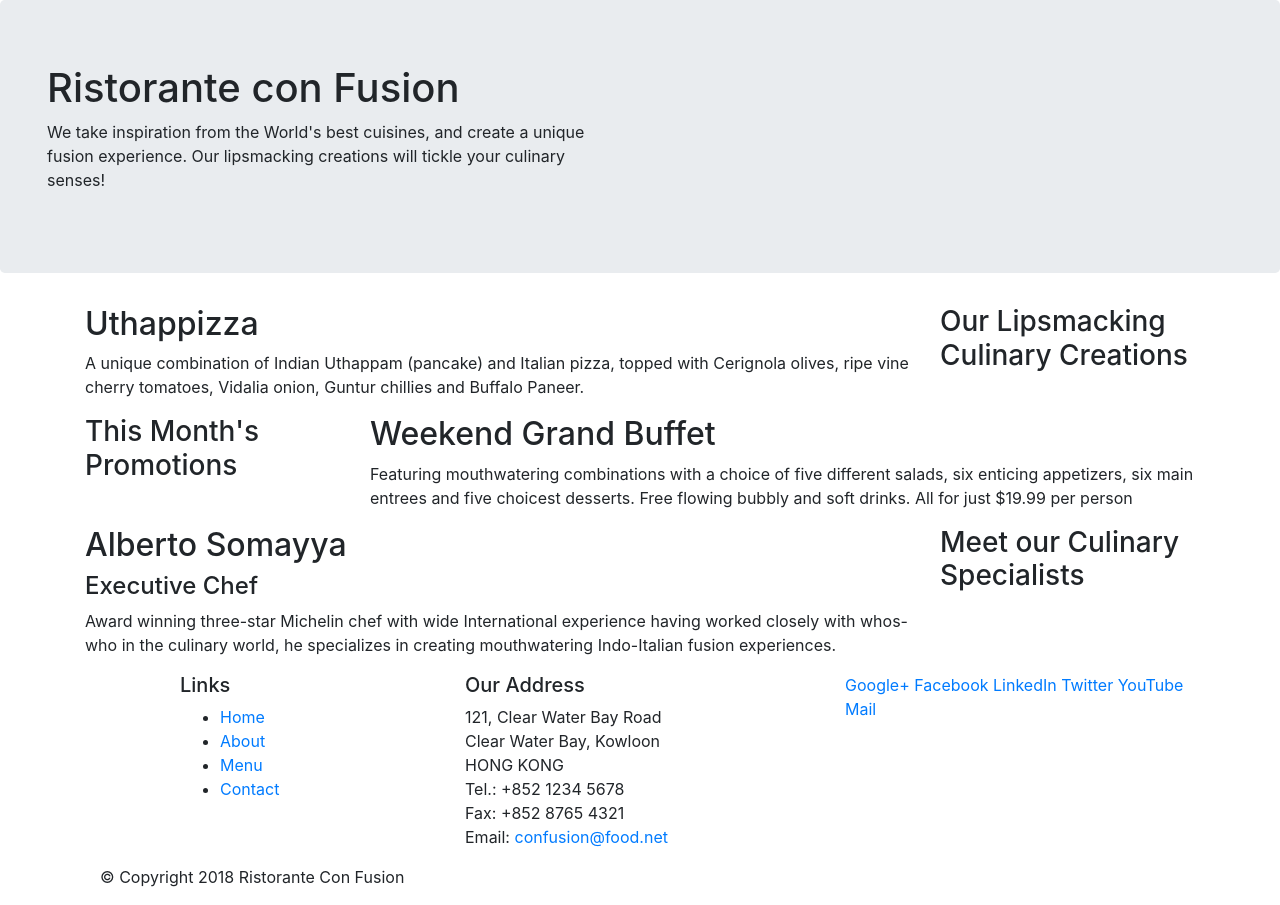
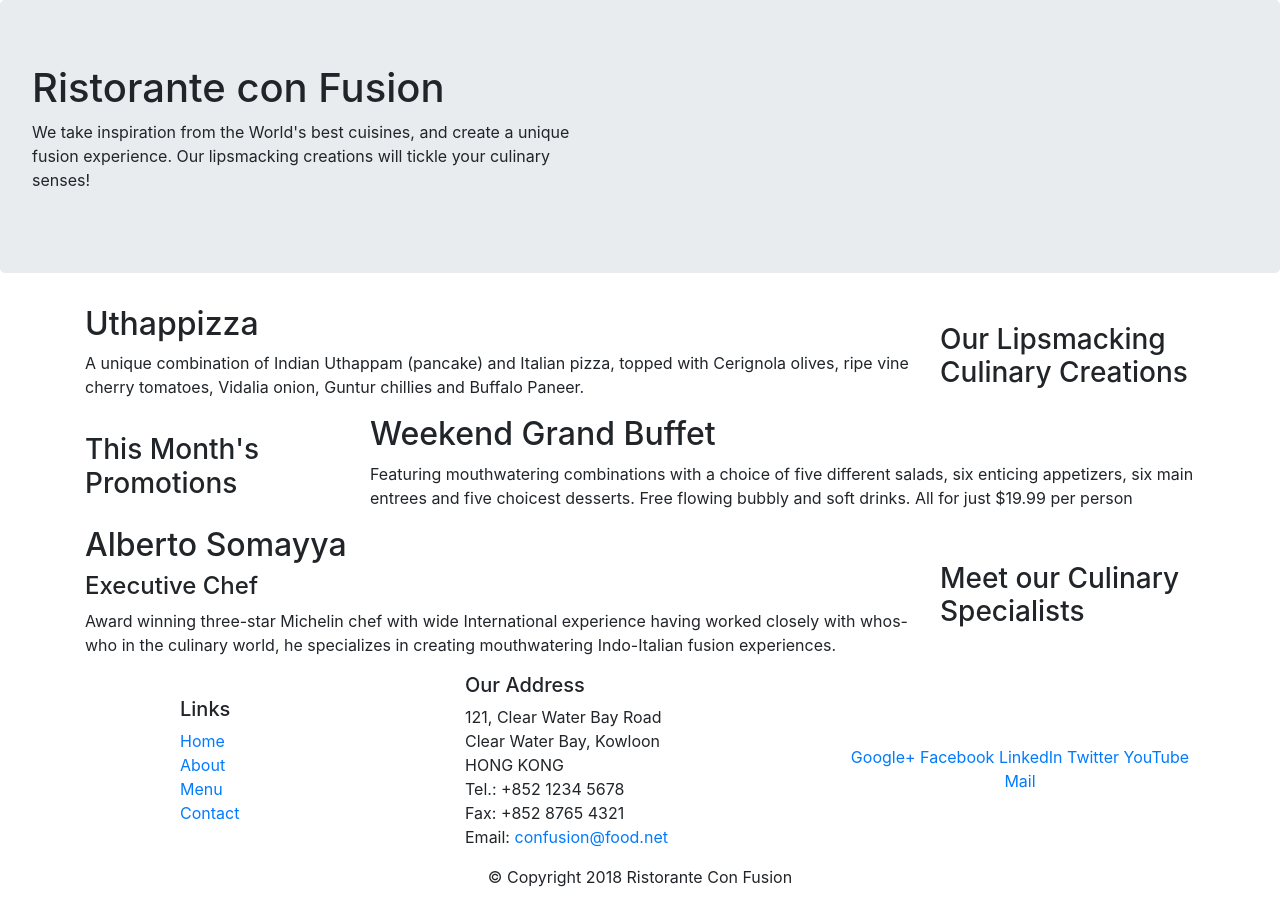
Before and after one commit to Jothinayagan/coursera-bootstarp, a website: page index.html in a window 1280 px wide. Drawn offline with nearby package versions, Linux system fonts and the light colour scheme.

Commit message:
Custom css styles

```diff
--- a/index.html
+++ b/index.html
@@ -9,13 +9,14 @@
 
     <!-- Bootstrap CSS -->
     <link rel="stylesheet" href="node_modules/bootstrap/dist/css/bootstrap.min.css">
+    <link rel="stylesheet" href="css/styles.css">
     <title>Ristorante Con Fusion</title>
 </head>
 
 <body>
 
     <header class="jumbotron">
-        <div>
+        <div class="row row-header">
             <div>
                 <div class="col-12 col-sm-6">
                     <h1>Ristorante con Fusion</h1>
@@ -29,7 +30,7 @@
     </header>
 
     <div class="container">
-        <div class="row">
+        <div class="row row-content align-items-center">
             <div class="col-12 col-sm-4 order-sm-last col-md-3">
                 <h3>Our Lipsmacking Culinary Creations</h3>
             </div>
@@ -41,7 +42,7 @@
         </div>
 
 
-        <div class="row">
+        <div class="row row-content align-items-center">
             <div class="col-12 col-sm-4 col-md-3">
                 <h3>This Month's Promotions</h3>
             </div>
@@ -53,7 +54,7 @@
             </div>
         </div>
 
-        <div class="row">
+        <div class="row row-content align-items-center">
             <div class="col-12 col-sm-4 order-sm-last col-md-3">
                 <h3>Meet our Culinary Specialists</h3>
             </div>
@@ -67,12 +68,12 @@
         </div>
     </div>
 
-    <footer>
+    <footer class="footer">
         <div class="container">
-            <div class="row">
+            <div class="row align-items-center">
                 <div class="col-4 offset-1 col-sm-3">
                     <h5>Links</h5>
-                    <ul>
+                    <ul class="list-unstyled">
                         <li><a href="#">Home</a></li>
                         <li><a href="#">About</a></li>
                         <li><a href="#">Menu</a></li>
@@ -90,8 +91,8 @@
                         Email: <a href="mailto:confusion@food.net">confusion@food.net</a>
                     </address>
                 </div>
-                <div class="col-12 col-sm-4">
-                    <div>
+                <div class="col-12 col-sm-4 align-self-center">
+                    <div class="text-center">
                         <a href="http://google.com/+">Google+</a>
                         <a href="http://www.facebook.com/profile.php?id=">Facebook</a>
                         <a href="http://www.linkedin.com/in/">LinkedIn</a>
@@ -101,8 +102,8 @@
                     </div>
                 </div>
             </div>
-            <div class="col-auto">
-                <div>
+            <div class="row justify-content-center">
+                <div class="col-auto">
                     <p>© Copyright 2018 Ristorante Con Fusion</p>
                 </div>
             </div>
```
